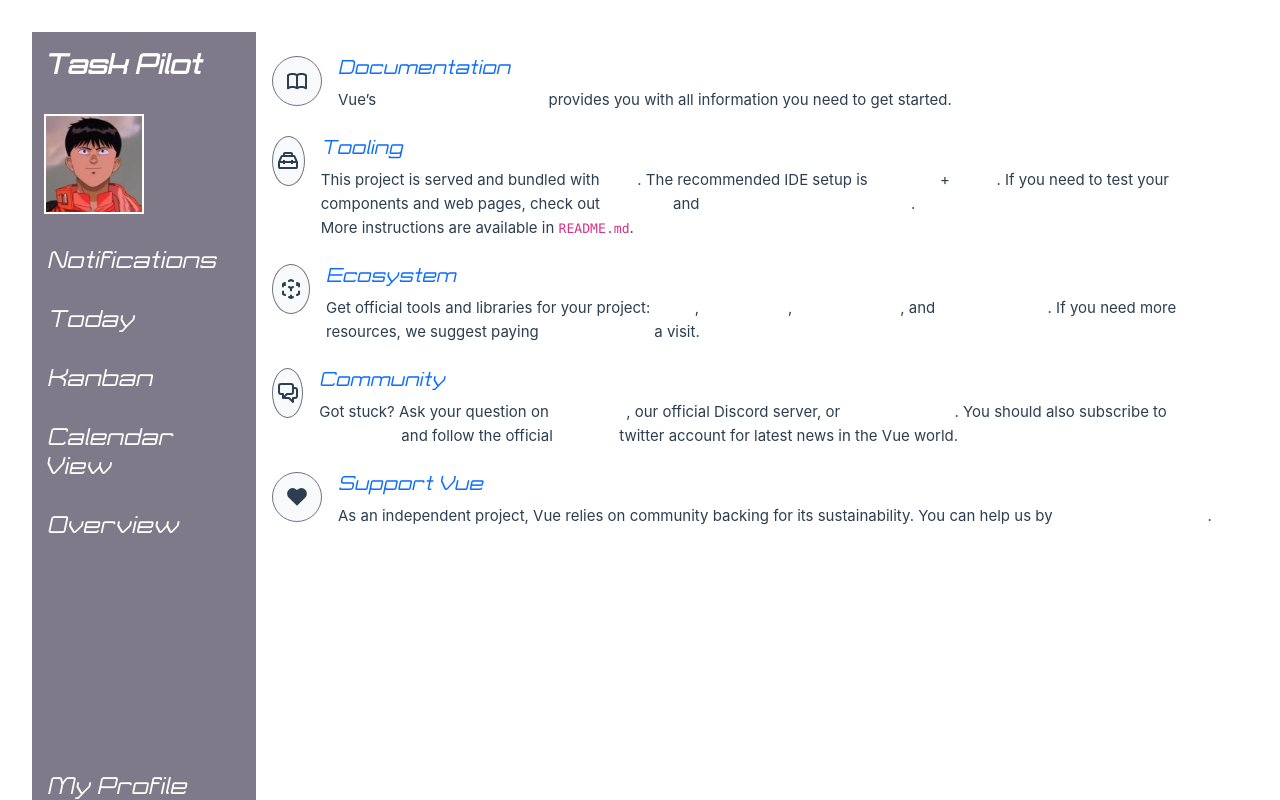
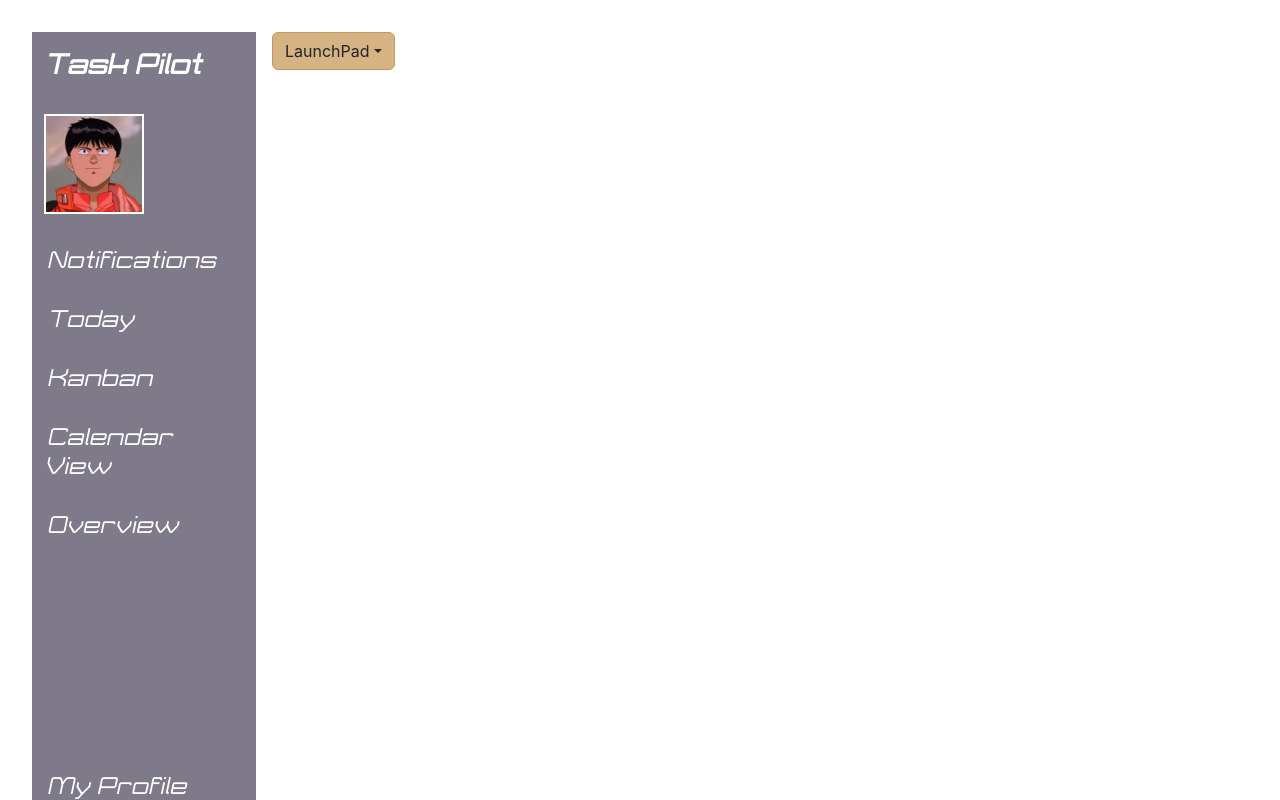
Before and after one commit to GiovanAaron/Task-Pilot_FE, a Vue app in the folder Task-Pilot/: page / in a window 1280 px wide. Built offline with nearby package versions, Linux system fonts and the light colour scheme.

Commit message:
creates status toggle button with custom colors, on click can access attributes to parent div

```diff
--- /dev/null
+++ b/Task-Pilot/src/components/StatusButton.vue
@@ -0,0 +1,111 @@
+<template>
+    <div class="dropdown">
+      <button
+        page="2334"
+        id="dropdownMenuButton"
+        type="button"
+        :class="['dropdown-toggle',buttonClass ]"
+        @click="toggleDropdown"
+        :aria-expanded="isExpanded.toString()"
+      >
+        {{ selectedStatus }}
+      </button>
+      <ul v-if="isExpanded" class="dropdown-menu show">
+        <li><a class="dropdown-item" href="#" @click.prevent="selectStatus('Backlog', $event)">Backlog</a></li>
+        <li><a class="dropdown-item" href="#" @click.prevent="selectStatus('LaunchPad', $event)">LaunchPad</a></li>
+        <li><a class="dropdown-item" href="#" @click.prevent="selectStatus('In Progress', $event)">In Progress</a></li>
+        <li><a class="dropdown-item" href="#" @click.prevent="selectStatus('Complete', $event)">Complete</a></li>
+        <li><a class="dropdown-item" href="#" @click.prevent="selectStatus('Archive', $event)">Archive</a></li>
+      </ul>
+    </div>
+  </template>
+
+  <script>
+  export default {
+    data() {
+      return {
+        isExpanded: false,
+        selectedStatus: 'LaunchPad'
+      };
+    },
+    computed: {
+      buttonClass() {
+        return {
+          'btn btn-backlog': this.selectedStatus === 'Backlog',
+          'btn btn-launchpad': this.selectedStatus === 'LaunchPad',
+          'btn btn-inprogress': this.selectedStatus === 'In Progress',
+          'btn btn-complete': this.selectedStatus === 'Complete',
+          'btn btn-archive': this.selectedStatus === 'Archive'
+        };
+      }
+    },
+    methods: {
+      toggleDropdown() {
+        this.isExpanded = !this.isExpanded;
+      },
+
+      selectStatus(status, event) {
+        const page = event.target.closest('div').querySelector('button').getAttribute('page')
+        console.log(page)
+        this.selectedStatus = status;
+        this.isExpanded = false;
+      }
+    }
+  };
+  </script>
+
+  <style>
+ .btn-backlog {
+  background-color: #e0e0e0; /* Backlog background color */
+  border-color: #bdbdbd; /* Darker border color */
+}
+
+.btn-backlog:hover {
+  background-color: #bdbdbd; /* Darker hover background color */
+  border-color: #9e9e9e; /* Even darker border color on hover */
+}
+
+/* LaunchPad Button */
+.btn-launchpad {
+  background-color: #d5b383; /* LaunchPad background color */
+  border-color: #c39a5b; /* Darker border color */
+}
+
+.btn-launchpad:hover {
+  background-color: #c39a5b; /* Darker hover background color */
+  border-color: #a6784a; /* Even darker border color on hover */
+}
+
+/* In Progress Button */
+.btn-inprogress {
+  background-color: #b0c4cb; /* In Progress background color */
+  border-color: #97a8af; /* Darker border color */
+}
+
+.btn-inprogress:hover {
+  background-color: #97a8af; /* Darker hover background color */
+  border-color: #7f8f96; /* Even darker border color on hover */
+}
+
+/* Complete Button */
+.btn-complete {
+  background-color: #a5dd91; /* Complete background color */
+  border-color: #85be72; /* Darker border color */
+}
+
+.btn-complete:hover {
+  background-color: #85be72; /* Darker hover background color */
+  border-color: #6a9a5a; /* Even darker border color on hover */
+}
+
+/* Archive Button */
+.btn-archive {
+  background-color: #f3cfcf; /* Archive background color */
+  border-color: #d9b1b1; /* Darker border color */
+}
+
+.btn-archive:hover {
+  background-color: #d9b1b1; /* Darker hover background color */
+  border-color: #b69393; /* Even darker border color on hover */
+}
+  </style>
--- a/Task-Pilot/src/views/HomeView.vue
+++ b/Task-Pilot/src/views/HomeView.vue
@@ -1,9 +1,10 @@
 <script setup lang="ts">
 import TheWelcome from '../components/TheWelcome.vue'
+import StatusButton from '@/components/StatusButton.vue';
 </script>
 
 <template>
   <main>
-    <TheWelcome />
+    <StatusButton />
   </main>
 </template>
```
